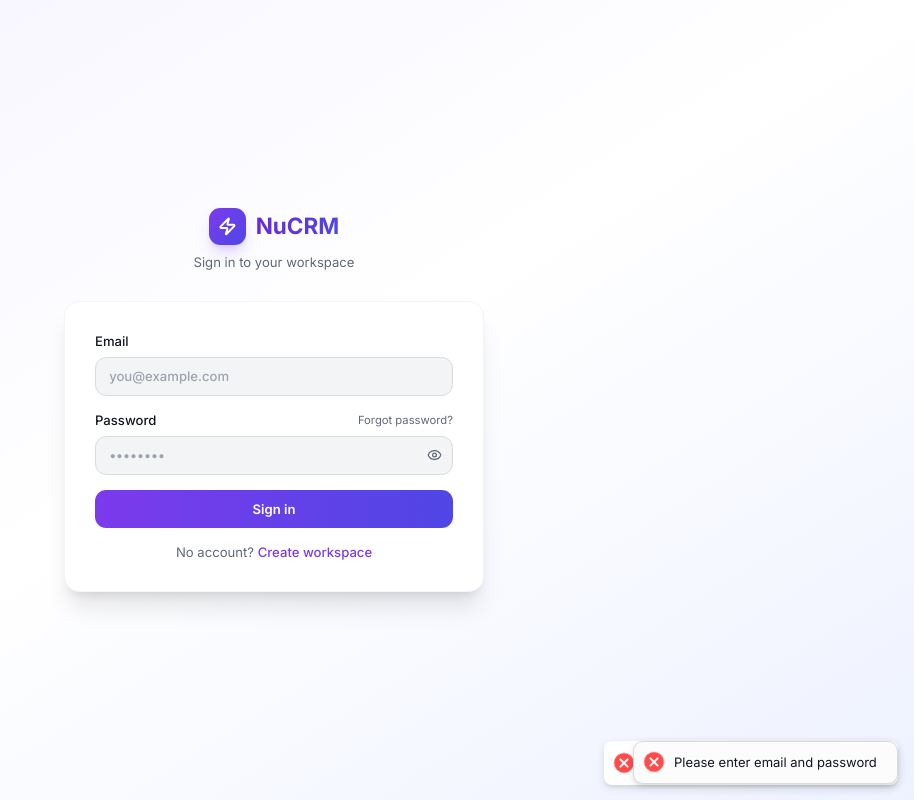
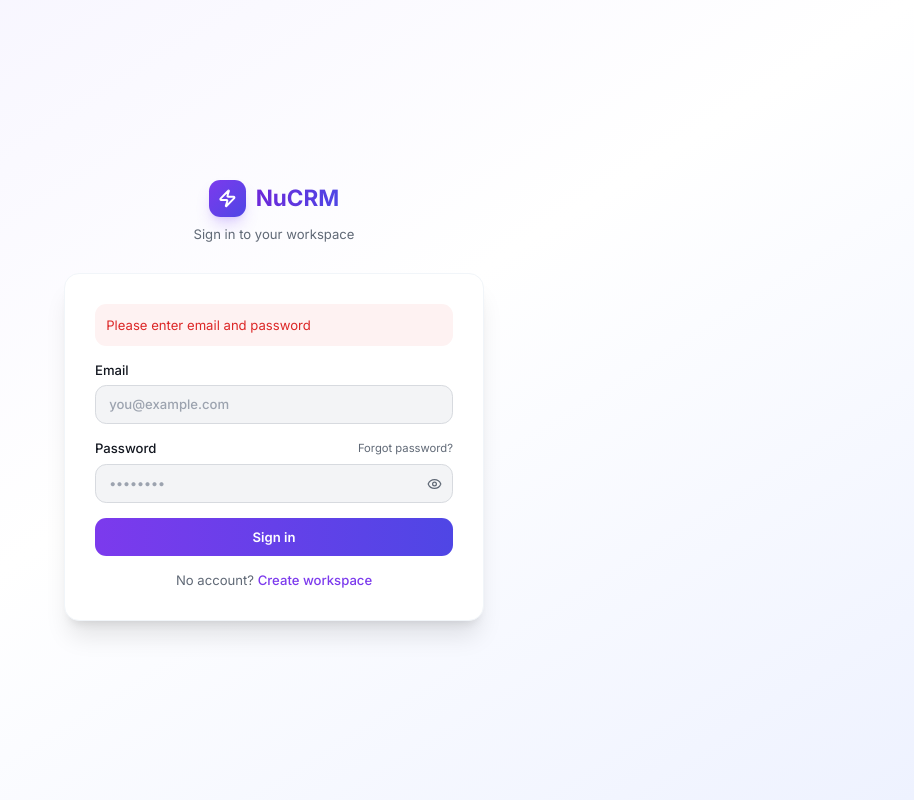
Before and after one commit to vinayakss007/nu2-byopen-510, a Next.js app: page /auth/login in a window 1280 px wide. Both pictures are taken after a click on the button "Sign in". Shown: the whole page, without its empty margins (366-1280 px from the left). Built offline with nearby package versions, Linux system fonts and the light colour scheme.

Commit message:
Simplify login - remove toast, use inline error, direct redirect

```diff
--- a/app/auth/login/page.tsx
+++ b/app/auth/login/page.tsx
@@ -3,19 +3,19 @@
 import { useRouter } from 'next/navigation';
 import Link from 'next/link';
 import { Zap, Eye, EyeOff, Loader2 } from 'lucide-react';
-import toast, { Toaster } from 'react-hot-toast';
 
 export default function LoginPage() {
   const [email, setEmail] = useState('');
   const [password, setPassword] = useState('');
   const [showPass, setShowPass] = useState(false);
   const [loading, setLoading] = useState(false);
+  const [error, setError] = useState('');
   const router = useRouter();
 
-  const handleLogin = async (e: React.FormEvent) => {
-    e.preventDefault();
+  const handleLogin = async () => {
+    setError('');
     if (!email || !password) {
-      toast.error('Please enter email and password');
+      setError('Please enter email and password');
       return;
     }
 
@@ -30,25 +30,20 @@
       const data = await res.json();
 
       if (!res.ok) {
-        toast.error(data.error || 'Login failed');
+        setError(data.error || 'Login failed');
         setLoading(false);
         return;
       }
 
-      toast.success('Signed in! Redirecting...');
-      // Use setTimeout to ensure redirect happens after state update
-      setTimeout(() => {
-        window.location.href = '/tenant/dashboard';
-      }, 500);
+      // Direct page redirect
+      window.location.href = '/tenant/dashboard';
     } catch (err) {
-      toast.error('Connection error - please try again');
+      setError('Connection error');
       setLoading(false);
     }
   };
 
   return (
-    <>
-    <Toaster position="bottom-right" />
     <div className="min-h-screen bg-gradient-to-br from-violet-50 via-white to-indigo-50 dark:from-slate-950 dark:via-slate-900 dark:to-violet-950 flex items-center justify-center p-4">
       <div className="w-full max-w-md">
         <div className="text-center mb-8">
@@ -62,14 +57,18 @@
         </div>
 
         <div className="bg-white dark:bg-slate-900 rounded-2xl shadow-xl border border-slate-100 dark:border-slate-800 p-8">
-          <form onSubmit={handleLogin} className="space-y-4">
+          {error && (
+            <div className="mb-4 p-3 bg-red-50 dark:bg-red-900/20 text-red-600 dark:text-red-400 text-sm rounded-lg">
+              {error}
+            </div>
+          )}
+          <div className="space-y-4">
             <div>
               <label className="block text-sm font-medium mb-1.5">Email</label>
               <input
                 type="email"
                 value={email}
                 onChange={e=>setEmail(e.target.value)}
-                required
                 placeholder="you@example.com"
                 className="w-full px-3.5 py-2.5 rounded-xl border border-border bg-background text-sm font-medium focus:outline-none focus:ring-2 focus:ring-violet-500"
               />
@@ -84,7 +83,6 @@
                   type={showPass?'text':'password'}
                   value={password}
                   onChange={e=>setPassword(e.target.value)}
-                  required
                   placeholder="••••••••"
                   className="w-full px-3.5 py-2.5 rounded-xl border border-border bg-background text-sm font-medium focus:outline-none focus:ring-2 focus:ring-violet-500 pr-10"
                 />
@@ -109,10 +107,9 @@
             <p className="text-center text-sm text-muted-foreground">
               No account? <Link href="/auth/signup" className="text-violet-600 font-medium hover:underline">Create workspace</Link>
             </p>
-          </form>
+          </div>
         </div>
       </div>
     </div>
-    </>
   );
 }
```
